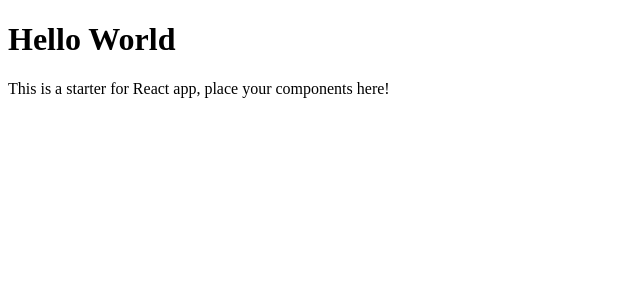
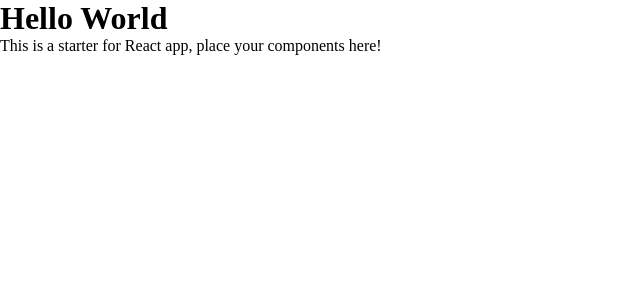
Before and after one commit to Mtwod/game-seeker, a React (Create React App) app: page / in a window 1280 px wide. Shown: the top 300 px of the page, without its empty margins (0-640 px from the left). Built offline with nearby package versions, Linux system fonts and the light colour scheme.

Commit message:
Reset box size, margin and padding

```diff
--- a/src/App.jsx
+++ b/src/App.jsx
@@ -1,3 +1,5 @@
+import 'style.scss';
+
 const App = () => (
   <div className="App">
     <h1>Hello World</h1>
--- /dev/null
+++ b/src/reset.scss
@@ -0,0 +1,11 @@
+* {
+  box-sizing: border-box;
+  margin: 0;
+  padding: 0;
+}
+
+// @mixin resetLink {
+//   text-decoration: none;
+//   color: var(--color-text);
+//   outline-style: none;
+// }
--- /dev/null
+++ b/src/style.scss
@@ -0,0 +1 @@
+@import './reset.scss';
```
